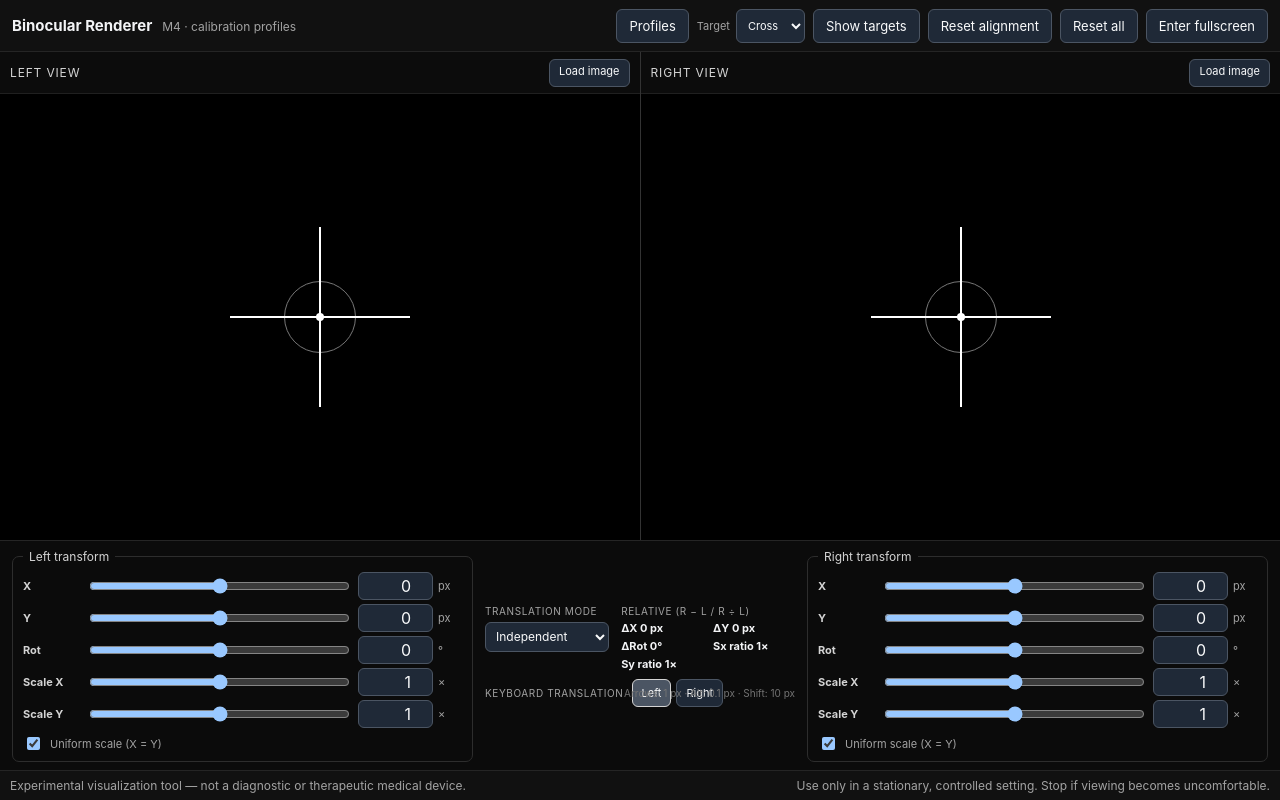
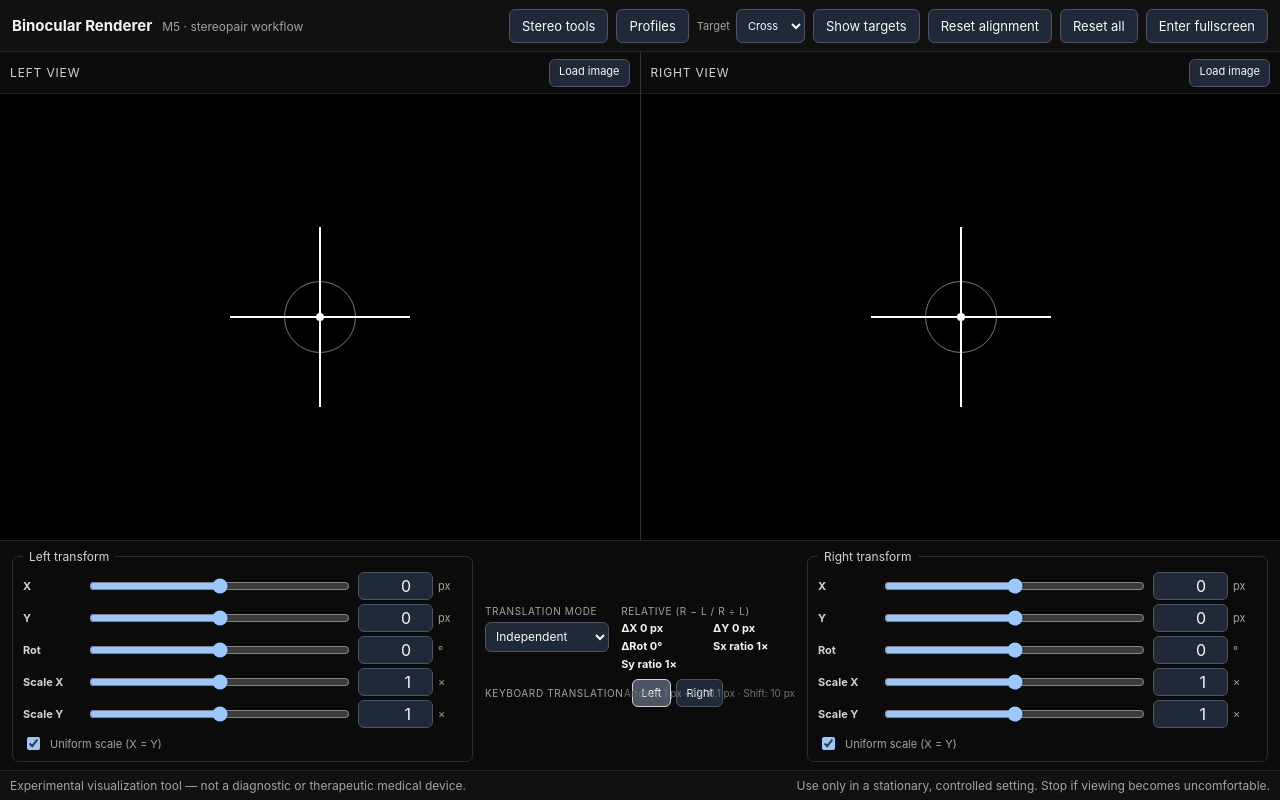
Before and after one commit to gakowalski/binocular-renderer, a website built with Vite: page index.html in a window 1280 px wide. Built offline with nearby package versions, Linux system fonts and the light colour scheme.

Commit message:
feat: load stereopair workflow

```diff
--- a/index.html
+++ b/index.html
@@ -11,5 +11,6 @@
     <div id="app"></div>
     <script type="module" src="./src/main.ts"></script>
     <script type="module" src="./src/calibration/profile-bootstrap.ts"></script>
+    <script type="module" src="./src/stereo/stereo-bootstrap.ts"></script>
   </body>
 </html>
```
